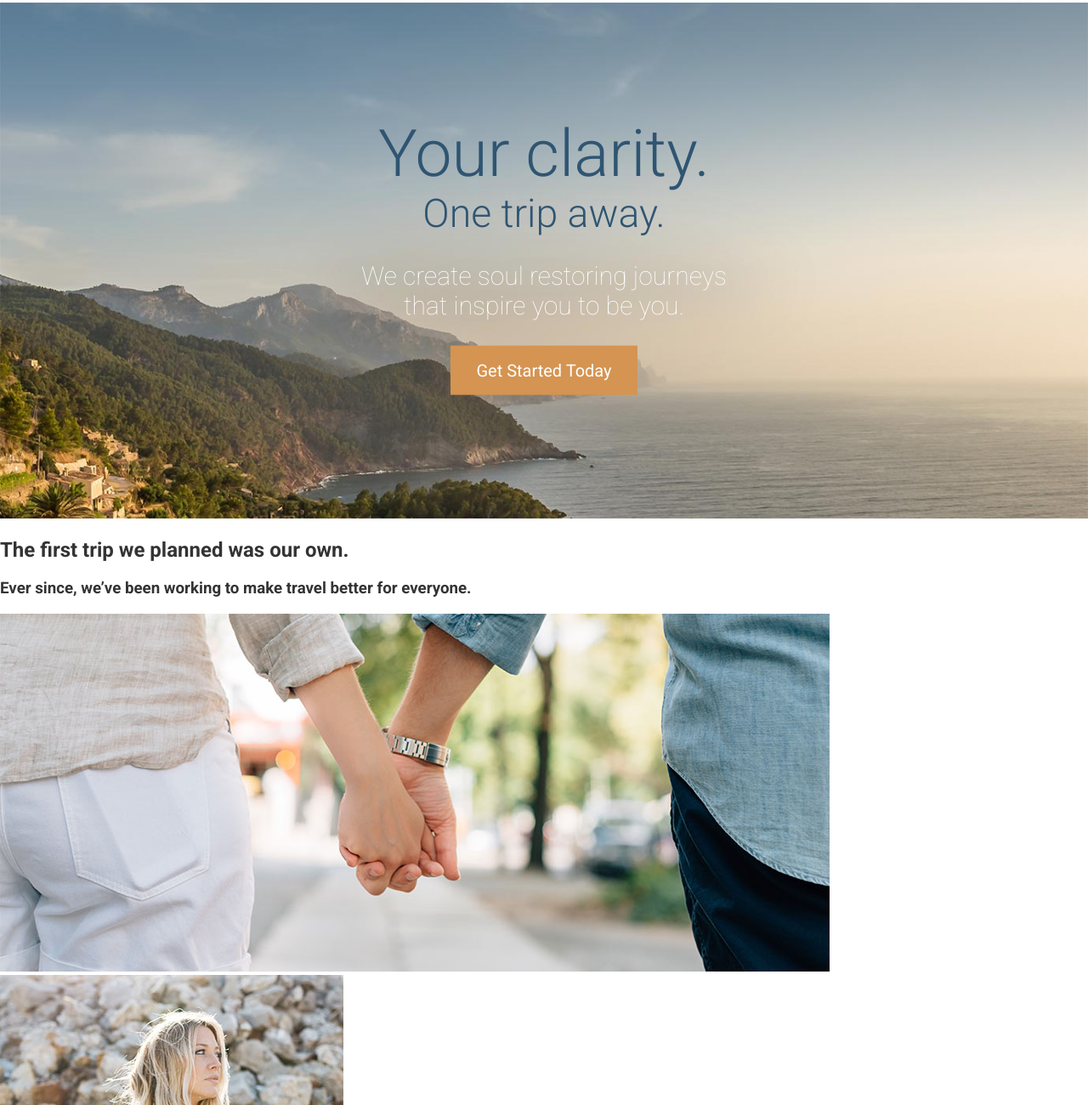
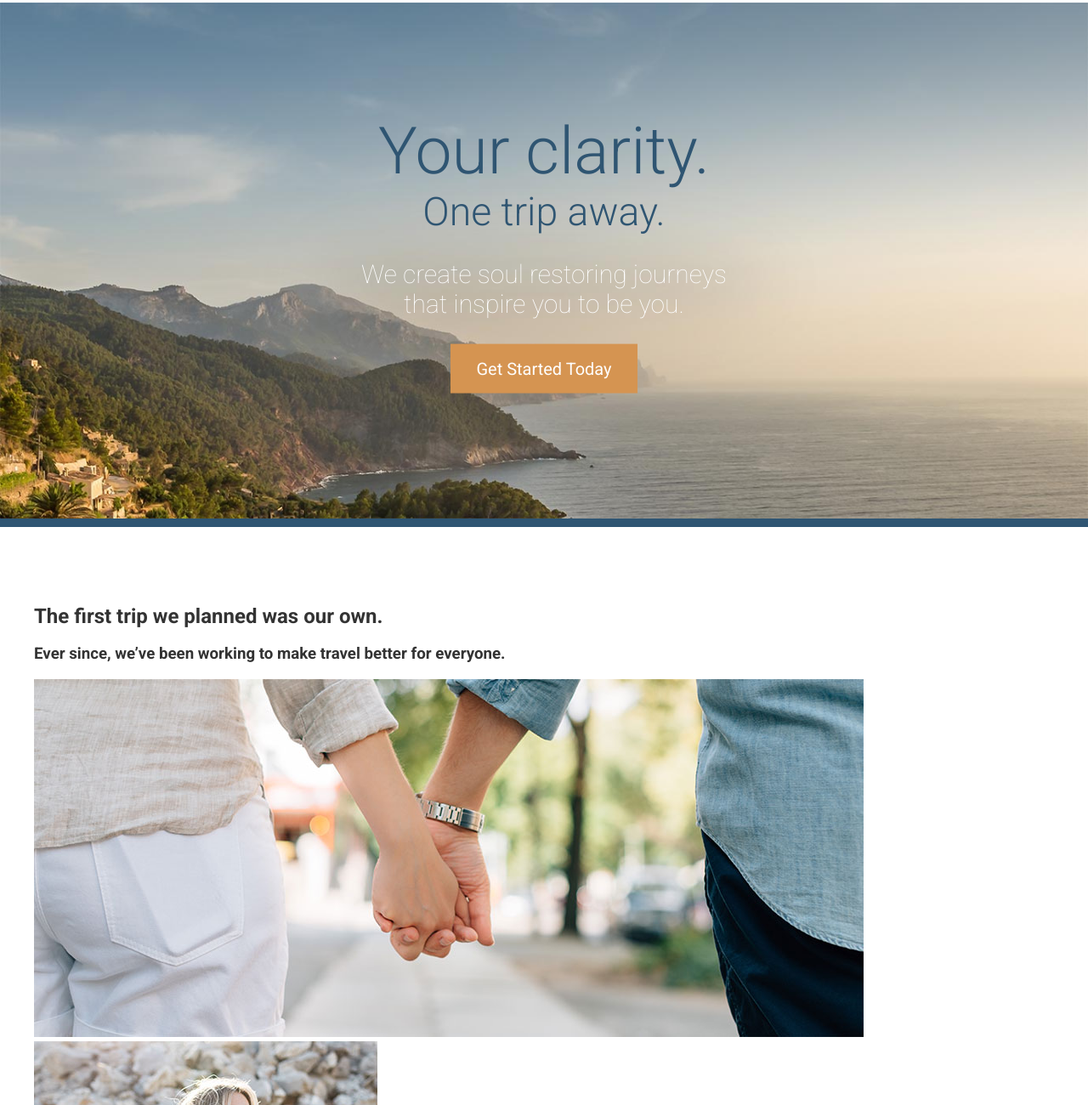
Before and after one commit to Anesti22/Git, a website: page app/index.html in a window 1280 px wide. Shown: the part 160-1460 px from the top of the page at 85% size. Drawn offline with Linux system fonts and the light colour scheme.

Commit message:
Update Creating Reusable Blocks

```diff
--- a/app/assets/styles/modules/_btn.css
+++ b/app/assets/styles/modules/_btn.css
@@ -10,7 +10,9 @@
     }
 
     &--large {
-        font-size: 1.25rem;
         padding: 1.1rem 1.9rem;
+        @mixin atSmall {
+            font-size: 1.25rem;
+        }
     }
 }
--- a/app/assets/styles/modules/_large-hero.css
+++ b/app/assets/styles/modules/_large-hero.css
@@ -1,6 +1,11 @@
 .large-hero {
     position: relative;
     width: 100%;
+    border-bottom: 10px solid $mainBlue;
+
+    &__image {
+        display: block;
+    }
 
     &__text-content {
         position: absolute;
@@ -14,15 +19,10 @@
     &__title {
         font-weight: 300;
         color: $mainBlue;
-        font-size: 1.1rem;
+        font-size: 2.4rem;
         margin: 0;
+
         @mixin atSmall {
-            font-size: 2rem;
-        }
-        @mixin atMedium {
-            font-size: 3.2rem;
-        }
-        @mixin atLarge {
             font-size: 4.8rem;
         }
     }
@@ -30,7 +30,7 @@
     &__subtitle {
         font-weight: 300;
         color: $mainBlue;
-        font-size: 1.1rem;
+        font-size: 1.5rem;
         margin: 0;
         @mixin atSmall {
             font-size: 2.9rem;
@@ -40,10 +40,13 @@
     &__desctiption {
         font-weight: 100;
         color: #fff;
-        font-size: 1.875rem;
+        font-size: 1.1rem;
         text-shadow: 2px 0 rgba(#000, .1);
         max-width: 30rem;
         margin-left: auto;
         margin-right: auto;
+        @mixin atSmall {
+            font-size: 1.875rem;
+        }
     }
 }
--- /dev/null
+++ b/app/assets/styles/modules/_page-section.css
@@ -0,0 +1,7 @@
+.page-section {
+    padding: 4.5rem 0;
+
+    &--blue {
+        background-color: $mainBlue;
+    }
+}
--- /dev/null
+++ b/app/assets/styles/modules/_wrapper.css
@@ -0,0 +1,7 @@
+.wrapper {
+    padding-left: 18px;
+    padding-right: 18px;
+    max-width: 1200px;
+    margin-left: auto;
+    margin-right: auto;
+}
--- a/app/assets/styles/styles.css
+++ b/app/assets/styles/styles.css
@@ -4,3 +4,5 @@
 @import 'base/_mixins';
 @import 'modules/_large-hero';
 @import 'modules/_btn';
+@import 'modules/_wrapper';
+@import 'modules/_page-section';
--- a/app/index.html
+++ b/app/index.html
@@ -27,17 +27,20 @@
         <source srcset="assets/images/hero--large.jpg 1920w, assets/images/hero--large-hi-dpi.jpg 3840w" media="(min-width: 1380px)">
         <source srcset="assets/images/hero--medium.jpg 1380w, assets/images/hero--medium-hi-dpi.jpg 2760w" media="(min-width: 990px)">
         <source srcset="assets/images/hero--small.jpg 990w, assets/images/hero--small-hi-dpi.jpg 1980w" media="(min-width: 640px)">
-        <img srcset="assets/images/hero--smaller.jpg 640w, assets/images/hero--smaller-hi-dpi.jpg 1280w" alt="Coastal view of ocenas and mountains">
+        <img srcset="assets/images/hero--smaller.jpg 640w, assets/images/hero--smaller-hi-dpi.jpg 1280w" alt="Coastal view of ocenas and mountains" class="large-hero__image">
     </picture>
     <div class="large-hero__text-content">
+        <div class="wrapper">
             <h1 class="large-hero__title">Your clarity.</h1>
             <h2 class="large-hero__subtitle">One trip away.</h2>
             <p class="large-hero__desctiption">We create soul restoring journeys that inspire you to be you.</p>
             <p><a class="btn btn--orange btn--large" href="#">Get Started Today</a></p>
         </div>
     </div>
+  </div>
 
-  <div id="our-beginning">
+  <div id="our-beginning" class="page-section">
+    <div class="wrapper">
         <h2>The first trip we planned was our own.</h2>
         <h3>Ever since, we&rsquo;ve been working to make travel better for everyone.</h3>
         <img src="assets/images/first-trip.jpg" alt="Couple walking down a street.">
@@ -47,8 +50,10 @@
         <p>Duis aute irure dolor in <strong>reprehenderit in</strong> voluptate velit esse cillum dolore eu fugiat nulla pariatur. Excepteur sint occaecat cupidatat non proident, sunt in culpa qui officia deserunt mollit anim id est laborum. Lorem ipsum dolor sit amet, consectetur adipisicing elit, sed do eiusmod tempor incididunt ut labore et dolore magna aliqua.</p>
         <p>Duis aute irure dolor in reprehenderit in voluptate velit esse cillum dolore eu fugiat nulla pariatur. Excepteur sint occaecat cupidatat non proident, sunt in culpa qui officia deserunt mollit anim id est laborum velit esse cillum <strong>dolore eu fugiat.</strong></p>
     </div>
+</div>
 
-  <div id="features">
+  <div id="features" class="page-section page-section--blue">
+    <div class="wrapper">
         <img src="assets/images/icons/star.svg">
         <h2>Our Features</h2>
 
@@ -68,8 +73,10 @@
         <h3>Survival Kit</h3>
         <p>Everytime you book an escape with us we send you a survival kit with the finest materials. The kit will allow you to setup a tent, start a fire, scratch your own back and lower your taxes.</p>
     </div>
+</div>
 
-  <div id="testimonials">
+<div id="testimonials" class="page-section">
+    <div class="wrapper">
         <img src="assets/images/icons/comment.svg">
         <h2>Real Testimonials</h2>
 
@@ -88,9 +95,12 @@
         <h3>6 Time Escaper</h3>
         <p>&ldquo;Duis aute irure dolor in reprehenderit in voluptate velit esse cillum dolore eu fugiat nulla pariatur. Excepteur sint occaecat cupidatat non proident, sunt in culpa qui officia deserunt mollit anim id est laborum. Lorem ipsum dolor sit amet, consectetur adipisicing elit, sed do eiusmod tempor incididunt ut.&rdquo;</p>
     </div>
+</div>
 
   <footer>
+    <div class="wrapper">
         <p>Copyright &copy; 2016 Clear View Escapes. All rights reserved. <a class="btn btn--orange" href="#">Get in Touch</a></p>
+    </div>
 </footer>
 </body>
 </html>
--- a/app/temp/styles/styles.css
+++ b/app/temp/styles/styles.css
@@ -437,7 +437,12 @@ img {
 .large-hero {
     position: relative;
     width: 100%;
+    border-bottom: 10px solid #2f5572;
 }
+
+.large-hero__image {
+        display: block;
+    }
 
 .large-hero__text-content {
         position: absolute;
@@ -452,25 +457,11 @@ img {
 .large-hero__title {
         font-weight: 300;
         color: #2f5572;
-        font-size: 1.1rem;
+        font-size: 2.4rem;
         margin: 0;
     }
 
 @media (min-width: 530px) {
-
-.large-hero__title {
-            font-size: 2rem
-    }
-    }
-
-@media (min-width: 800px) {
-
-.large-hero__title {
-            font-size: 3.2rem
-    }
-    }
-
-@media (min-width: 1200px) {
 
 .large-hero__title {
             font-size: 4.8rem
@@ -480,7 +471,7 @@ img {
 .large-hero__subtitle {
         font-weight: 300;
         color: #2f5572;
-        font-size: 1.1rem;
+        font-size: 1.5rem;
         margin: 0;
     }
 
@@ -494,11 +485,18 @@ img {
 .large-hero__desctiption {
         font-weight: 100;
         color: #fff;
-        font-size: 1.875rem;
+        font-size: 1.1rem;
         text-shadow: 2px 0 rgba(#000, .1);
         max-width: 30rem;
         margin-left: auto;
         margin-right: auto;
+    }
+
+@media (min-width: 530px) {
+
+.large-hero__desctiption {
+            font-size: 1.875rem
+    }
     }
 
 .btn {
@@ -514,6 +512,28 @@ img {
     }
 
 .btn--large {
-        font-size: 1.25rem;
         padding: 1.1rem 1.9rem;
     }
+
+@media (min-width: 530px) {
+
+.btn--large {
+            font-size: 1.25rem
+    }
+    }
+
+.wrapper {
+    padding-left: 18px;
+    padding-right: 18px;
+    max-width: 1200px;
+    margin-left: auto;
+    margin-right: auto;
+}
+
+.page-section {
+    padding: 4.5rem 0;
+}
+
+.page-section--blue {
+        background-color: #2f5572;
+    }
```
Lines whose indentation alone changed are shown as unchanged.
